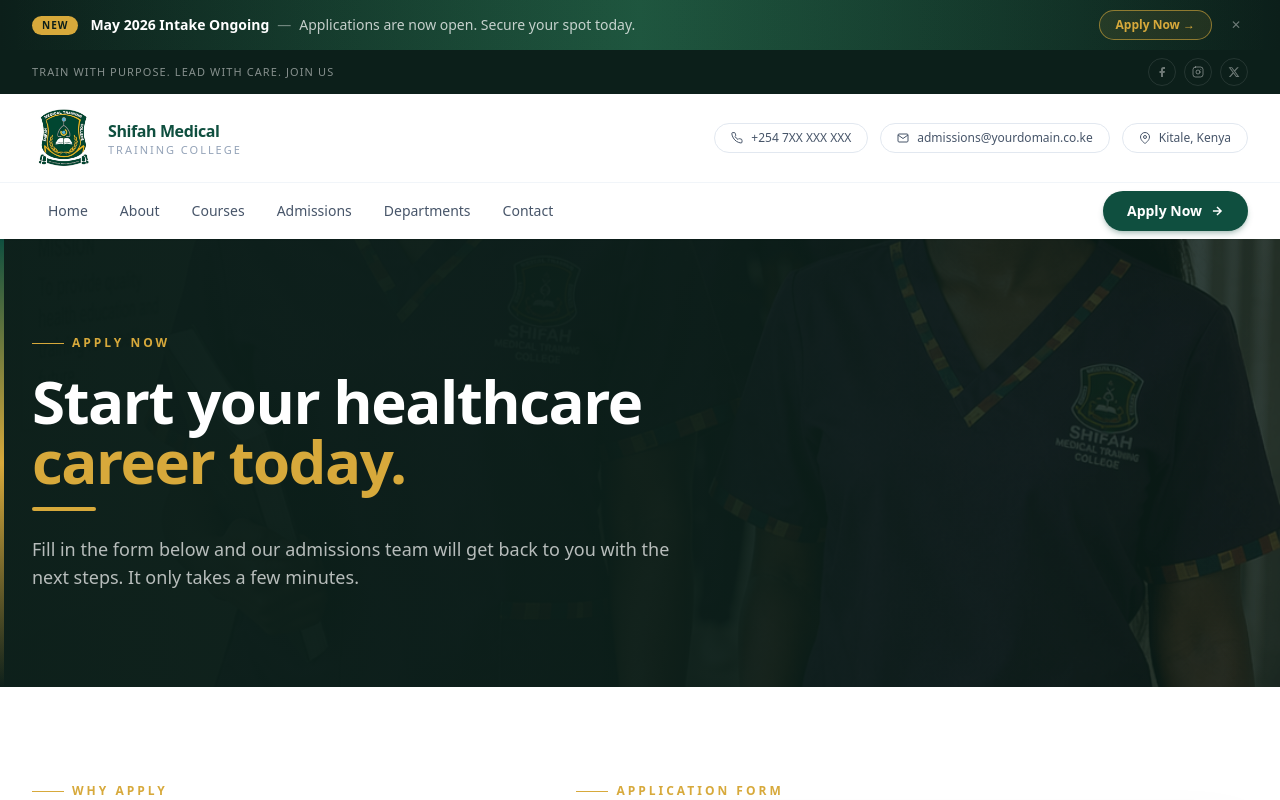
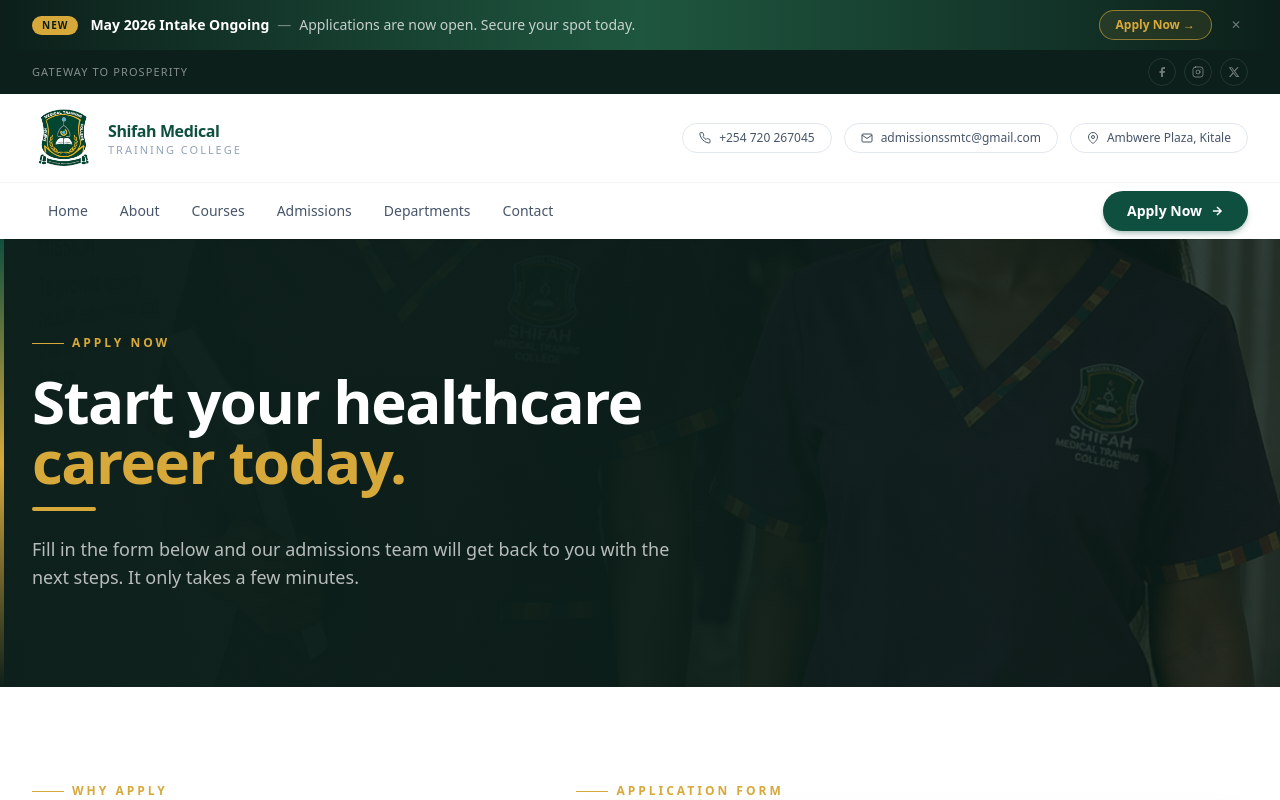
Before and after one commit to majidhawa/shifahmedcollege, a Next.js app: page /apply in a window 1280 px wide. Shown: the top 800 px of the page. Built offline with nearby package versions, Linux system fonts and the light colour scheme.

Commit message:
made changes

```diff
--- a/components/Navbar.tsx
+++ b/components/Navbar.tsx
@@ -28,26 +28,20 @@ export function Navbar() {
 
   return (
     <header className="sticky top-0 z-40 w-full">
-
-      {/* ── TOP BAR ── */}
+      {/* TOP BAR */}
       <div className="bg-brand-dark">
         <div className="container-shell flex items-center justify-between py-2">
-          <p className="text-[11px] tracking-widest text-white/50 uppercase">
-            Train with purpose. Lead with care. Join us
-          </p>
+          <p className="text-[11px] tracking-widest text-white/50 uppercase">Gateway to Prosperity</p>
           <div className="flex items-center gap-2">
-            {/* Facebook */}
-            <Link href="#" aria-label="Facebook"
+            <Link href="https://www.facebook.com/people/Shifah-Medical-Training-College/61588805690949/" target="_blank" rel="noreferrer" aria-label="Facebook"
               className="group flex h-7 w-7 items-center justify-center rounded-full border border-white/10 text-white/40 transition-all duration-300 hover:border-brand-gold/50 hover:text-brand-gold hover:scale-110">
               <svg width="12" height="12" fill="currentColor" viewBox="0 0 24 24"><path d="M18 2h-3a5 5 0 0 0-5 5v3H7v4h3v8h4v-8h3l1-4h-4V7a1 1 0 0 1 1-1h3z"/></svg>
             </Link>
-            {/* Instagram */}
-            <Link href="#" aria-label="Instagram"
+            <Link href="https://www.instagram.com/shifahmedicalcollege?igsh=MWMwcDVvazdqdmIzZQ%3D%3D&utm_source=qr" target="_blank" rel="noreferrer" aria-label="Instagram"
               className="group flex h-7 w-7 items-center justify-center rounded-full border border-white/10 text-white/40 transition-all duration-300 hover:border-brand-gold/50 hover:text-brand-gold hover:scale-110">
               <svg width="12" height="12" fill="none" stroke="currentColor" strokeWidth="2" strokeLinecap="round" strokeLinejoin="round" viewBox="0 0 24 24"><rect x="2" y="2" width="20" height="20" rx="5"/><circle cx="12" cy="12" r="4"/><circle cx="17.5" cy="6.5" r="1" fill="currentColor" stroke="none"/></svg>
             </Link>
-            {/* X */}
-            <Link href="#" aria-label="X"
+            <Link href="https://x.com/shifahmtc" target="_blank" rel="noreferrer" aria-label="X"
               className="group flex h-7 w-7 items-center justify-center rounded-full border border-white/10 text-white/40 transition-all duration-300 hover:border-brand-gold/50 hover:text-brand-gold hover:scale-110">
               <svg width="12" height="12" fill="currentColor" viewBox="0 0 24 24"><path d="M18.244 2.25h3.308l-7.227 8.26 8.502 11.24H16.17l-5.214-6.817L4.99 21.75H1.68l7.73-8.835L1.254 2.25H8.08l4.713 6.231zm-1.161 17.52h1.833L7.084 4.126H5.117z"/></svg>
             </Link>
@@ -55,38 +49,30 @@ export function Navbar() {
         </div>
       </div>
 
-      {/* ── MAIN BAR ── */}
+      {/* MAIN BAR */}
       <div className={`transition-all duration-300 ${scrolled ? 'bg-white shadow-lg shadow-black/8' : 'bg-white shadow-sm'}`}>
-
         {/* Logo + contact row */}
         <div className="container-shell flex items-center justify-between border-b border-slate-100 py-3">
           <Link href="/" className="group flex items-center gap-3">
-            <img
-              src="/images/logo.png"
-              alt="Shifah Medical Training College"
-              className="h-16 w-auto object-contain transition-all duration-300 group-hover:scale-105 group-hover:brightness-110"
-            />
+            <img src="/images/logo.png" alt="Shifah Medical Training College"
+              className="h-16 w-auto object-contain transition-all duration-300 group-hover:scale-105 group-hover:brightness-110" />
             <div className="hidden sm:block leading-tight">
               <p className="text-base font-bold text-brand-green tracking-tight">Shifah Medical</p>
               <p className="text-[11px] font-medium uppercase tracking-[0.18em] text-slate-400">Training College</p>
             </div>
           </Link>
-
-          {/* Contact pills */}
           <div className="hidden lg:flex items-center gap-3">
-            <a href="tel:+254700000000"
-              className="flex items-center gap-2 rounded-full border border-slate-200 px-4 py-1.5 text-xs text-slate-600 transition-all duration-200 hover:border-brand-green/40 hover:bg-brand-green/5 hover:text-brand-green">
+            <a href="tel:+254720267045" className="flex items-center gap-2 rounded-full border border-slate-200 px-4 py-1.5 text-xs text-slate-600 transition-all duration-200 hover:border-brand-green/40 hover:bg-brand-green/5 hover:text-brand-green">
               <svg width="12" height="12" fill="none" stroke="currentColor" strokeWidth="2" viewBox="0 0 24 24"><path d="M22 16.92v3a2 2 0 0 1-2.18 2 19.79 19.79 0 0 1-8.63-3.07A19.5 19.5 0 0 1 4.69 12 19.79 19.79 0 0 1 1.61 3.4 2 2 0 0 1 3.6 1.22h3a2 2 0 0 1 2 1.72c.127.96.361 1.903.7 2.81a2 2 0 0 1-.45 2.11L7.91 8.78a16 16 0 0 0 6 6l.95-.95a2 2 0 0 1 2.11-.45c.907.339 1.85.573 2.81.7A2 2 0 0 1 21.73 16z"/></svg>
-              +254 7XX XXX XXX
+              +254 720 267045
             </a>
-            <a href="mailto:admissions@yourdomain.co.ke"
-              className="flex items-center gap-2 rounded-full border border-slate-200 px-4 py-1.5 text-xs text-slate-600 transition-all duration-200 hover:border-brand-green/40 hover:bg-brand-green/5 hover:text-brand-green">
+            <a href="mailto:admissionssmtc@gmail.com" className="flex items-center gap-2 rounded-full border border-slate-200 px-4 py-1.5 text-xs text-slate-600 transition-all duration-200 hover:border-brand-green/40 hover:bg-brand-green/5 hover:text-brand-green">
               <svg width="12" height="12" fill="none" stroke="currentColor" strokeWidth="2" viewBox="0 0 24 24"><path d="M4 4h16c1.1 0 2 .9 2 2v12c0 1.1-.9 2-2 2H4c-1.1 0-2-.9-2-2V6c0-1.1.9-2 2-2z"/><polyline points="22,6 12,13 2,6"/></svg>
-              admissions@yourdomain.co.ke
+              admissionssmtc@gmail.com
             </a>
             <span className="flex items-center gap-2 rounded-full border border-slate-200 px-4 py-1.5 text-xs text-slate-600">
               <svg width="12" height="12" fill="none" stroke="currentColor" strokeWidth="2" viewBox="0 0 24 24"><path d="M21 10c0 7-9 13-9 13s-9-6-9-13a9 9 0 0 1 18 0z"/><circle cx="12" cy="10" r="3"/></svg>
-              Kitale, Kenya
+              Ambwere Plaza, Kitale
             </span>
           </div>
         </div>
@@ -97,39 +83,22 @@ export function Navbar() {
             {links.map((link) => {
               const active = pathname === link.href;
               return (
-                <Link
-                  key={link.href}
-                  href={link.href}
-                  className={`group relative px-4 py-4 text-sm font-medium transition-colors duration-200 ${
-                    active ? 'text-brand-green' : 'text-slate-600 hover:text-brand-green'
-                  }`}
-                >
+                <Link key={link.href} href={link.href}
+                  className={`group relative px-4 py-4 text-sm font-medium transition-colors duration-200 ${active ? 'text-brand-green' : 'text-slate-600 hover:text-brand-green'}`}>
                   {link.label}
-                  {/* animated underline */}
-                  <span className={`absolute bottom-0 left-3 right-3 h-[2px] rounded-full bg-brand-gold transition-all duration-300 ${
-                    active ? 'opacity-100 scale-x-100' : 'opacity-0 scale-x-0 group-hover:opacity-60 group-hover:scale-x-100'
-                  }`} />
+                  <span className={`absolute bottom-0 left-3 right-3 h-[2px] rounded-full bg-brand-gold transition-all duration-300 ${active ? 'opacity-100 scale-x-100' : 'opacity-0 scale-x-0 group-hover:opacity-60 group-hover:scale-x-100'}`} />
                 </Link>
               );
             })}
           </nav>
-
-          {/* Apply + hamburger */}
           <div className="flex items-center gap-3 py-2">
-            <Link
-              href="/apply"
-              className="hidden md:inline-flex items-center gap-2 rounded-full bg-brand-green px-6 py-2.5 text-sm font-semibold text-white shadow-md shadow-brand-green/25 transition-all duration-300 hover:bg-brand-dark hover:shadow-lg hover:shadow-brand-green/20 hover:-translate-y-0.5 active:translate-y-0"
-            >
+            <Link href="/apply"
+              className="hidden md:inline-flex items-center gap-2 rounded-full bg-brand-green px-6 py-2.5 text-sm font-semibold text-white shadow-md shadow-brand-green/25 transition-all duration-300 hover:bg-brand-dark hover:shadow-lg hover:shadow-brand-green/20 hover:-translate-y-0.5 active:translate-y-0">
               Apply Now
               <svg width="14" height="14" fill="none" stroke="currentColor" strokeWidth="2.5" viewBox="0 0 24 24"><path d="M5 12h14M12 5l7 7-7 7"/></svg>
             </Link>
-
-            {/* Hamburger */}
-            <button
-              onClick={() => setMenuOpen((o) => !o)}
-              aria-label="Toggle menu"
-              className="flex lg:hidden flex-col justify-center items-center w-10 h-10 gap-[5px] rounded-xl border border-slate-200 hover:border-brand-green/30 hover:bg-slate-50 transition-all duration-200"
-            >
+            <button onClick={() => setMenuOpen((o) => !o)} aria-label="Toggle menu"
+              className="flex lg:hidden flex-col justify-center items-center w-10 h-10 gap-[5px] rounded-xl border border-slate-200 hover:border-brand-green/30 hover:bg-slate-50 transition-all duration-200">
               <span className={`block h-[2px] w-5 rounded bg-slate-700 transition-all duration-300 origin-center ${menuOpen ? 'rotate-45 translate-y-[7px]' : ''}`} />
               <span className={`block h-[2px] w-5 rounded bg-slate-700 transition-all duration-300 ${menuOpen ? 'opacity-0 scale-x-0' : ''}`} />
               <span className={`block h-[2px] w-5 rounded bg-slate-700 transition-all duration-300 origin-center ${menuOpen ? '-rotate-45 -translate-y-[7px]' : ''}`} />
@@ -138,39 +107,28 @@ export function Navbar() {
         </div>
       </div>
 
-      {/* ── MOBILE MENU ── */}
+      {/* MOBILE MENU */}
       <div className={`lg:hidden overflow-hidden transition-all duration-400 ease-in-out ${menuOpen ? 'max-h-[500px]' : 'max-h-0'}`}>
         <div className="border-t border-slate-100 bg-white shadow-xl">
           <nav className="container-shell flex flex-col py-4 gap-1">
             {links.map((link, i) => {
               const active = pathname === link.href;
               return (
-                <Link
-                  key={link.href}
-                  href={link.href}
+                <Link key={link.href} href={link.href}
                   style={{ transitionDelay: menuOpen ? `${i * 40}ms` : '0ms' }}
-                  className={`flex items-center justify-between rounded-xl px-4 py-3 text-sm font-medium transition-all duration-200 ${
-                    active
-                      ? 'bg-brand-green/8 text-brand-green'
-                      : 'text-slate-700 hover:bg-slate-50 hover:text-brand-green'
-                  }`}
-                >
+                  className={`flex items-center justify-between rounded-xl px-4 py-3 text-sm font-medium transition-all duration-200 ${active ? 'bg-brand-green/8 text-brand-green' : 'text-slate-700 hover:bg-slate-50 hover:text-brand-green'}`}>
                   {link.label}
                   {active && <span className="h-1.5 w-1.5 rounded-full bg-brand-gold" />}
                 </Link>
               );
             })}
-            <Link
-              href="/apply"
-              className="mt-3 flex items-center justify-center gap-2 rounded-full bg-brand-green py-3 text-sm font-semibold text-white shadow-md shadow-brand-green/20 transition hover:bg-brand-dark"
-            >
+            <Link href="/apply" className="mt-3 flex items-center justify-center gap-2 rounded-full bg-brand-green py-3 text-sm font-semibold text-white shadow-md shadow-brand-green/20 transition hover:bg-brand-dark">
               Apply Now
               <svg width="14" height="14" fill="none" stroke="currentColor" strokeWidth="2.5" viewBox="0 0 24 24"><path d="M5 12h14M12 5l7 7-7 7"/></svg>
             </Link>
           </nav>
         </div>
       </div>
-
     </header>
   );
 }
--- a/data/site.ts
+++ b/data/site.ts
@@ -21,66 +21,45 @@ export const site = {
   shortName: 'Shifah Medical College',
   tagline: 'Gateway to Prosperity',
   intake: 'May 2026 Intake Ongoing',
-  location: 'Kitale, Kenya',
-  phone: '+254 7XX XXX XXX',
-  whatsapp: '+254 7XX XXX XXX',
-  email: 'admissions@yourdomain.co.ke',
+  location: 'Ambwere Plaza, 2nd Floor, Kitale Town',
+  phone: '+254 720 267045',
+  whatsapp: '+254 755 147452',
+  email: 'admissionssmtc@gmail.com',
   heroSlides: [
     {
-      image: '/images/hero10.jpeg',
+      image: '/images/hero1.jpeg',
       title: 'Train for a meaningful career in healthcare.',
       text: 'Modern, clean, and practical medical training designed to prepare students for real-world service and professional growth.'
     },
     {
-      image: '/images/hero11.jpeg',
+      image: '/images/hero4.jpeg',
       title: 'Hands-on learning that builds confidence.',
       text: 'From safe phlebotomy to clinical support skills, our programs focus on practical competence and professional readiness.'
     },
     {
-      image: '/images/hero12.jpeg',
+      image: '/images/hero3.jpeg',
       title: 'A trusted institution for skill, discipline, and impact.',
       text: 'Explore healthcare-focused training supported by strong values, industry alignment, and a clear admissions pathway.'
     }
   ],
-
-
   marqueeItems: [
     'May 2026 intake ongoing',
     'Applications now open',
     'Caregiving, Safe Phlebotomy & Dialysis Technology available',
     'Practical training with a strong professional focus'
   ],
-
   vision: 'To be a centre of quality training and professional excellence in healthcare education.',
   mission: 'To strive to equip students with the knowledge, practical skills, and ethical values needed to excel in their professional roles.',
   motto: 'Gateway to Prosperity',
   about:
-    'Shifaah Medical Training College is positioned as a career-focused medical training institution in Kitale, committed to equipping learners with practical healthcare skills, ethical values, and a strong foundation for professional growth.',
+    'Shifah Medical Training College is positioned as a career-focused medical training institution in Kitale, committed to equipping learners with practical healthcare skills, ethical values, and a strong foundation for professional growth.',
   values: [
-    {
-      title: 'Excellence',
-      text: 'We pursue the highest standards in education, training, and healthcare service.'
-    },
-    {
-      title: 'Integrity',
-      text: 'We uphold honesty, transparency, and ethical conduct in all interactions.'
-    },
-    {
-      title: 'Evidence-Based Practice',
-      text: 'We value informed training and care guided by best evidence, expertise, and human dignity.'
-    },
-    {
-      title: 'Compassion',
-      text: 'We foster empathy, sensitivity, and respect for every individual.'
-    },
-    {
-      title: 'Collaboration',
-      text: 'We promote teamwork and interdisciplinary communication for better outcomes.'
-    },
-    {
-      title: 'Innovation',
-      text: 'We embrace creativity, adaptability, and continuous improvement in learning and service.'
-    }
+    { title: 'Excellence', text: 'We pursue the highest standards in education, training, and healthcare service.' },
+    { title: 'Integrity', text: 'We uphold honesty, transparency, and ethical conduct in all interactions.' },
+    { title: 'Evidence-Based Practice', text: 'We value informed training and care guided by best evidence, expertise, and human dignity.' },
+    { title: 'Compassion', text: 'We foster empathy, sensitivity, and respect for every individual.' },
+    { title: 'Collaboration', text: 'We promote teamwork and interdisciplinary communication for better outcomes.' },
+    { title: 'Innovation', text: 'We embrace creativity, adaptability, and continuous improvement in learning and service.' }
   ],
   departments: [
     'Nursing Sciences',
@@ -130,8 +109,8 @@ export const courses: Course[] = [
     duration: '6 Months',
     fee: 'KSh 65,000',
     entry: 'KCSE D- and above',
-    heroImage: '/images/hero4.jpeg',
-    summary: 'Gain hands-on skills in patient care, hygiene, mobility and elderly support. Start your healthcare career at Shifaah Medical Training College today.',
+    heroImage: '/images/hero9.jpeg',
+    summary: 'Gain hands-on skills in patient care, hygiene, mobility and elderly support. Start your healthcare career at Shifah Medical Training College today.',
     overview: [
       'Our CNA & Caregiving programme is designed for learners who want to build practical caregiving skills for patient support and daily care.',
       'It emphasizes responsibility, empathy, professional conduct, and readiness for care-focused environments including home care, residential facilities, and community support roles.'
@@ -142,17 +121,9 @@ export const courses: Course[] = [
       'Professional communication and ethics',
       'Practical preparation for caregiving environments'
     ],
-    accreditation: [
-      'NITA accredited certificate recognized locally and internationally'
-    ],
-    careerPaths: [
-      'Home care',
-      'Residential facilities',
-      'Community support'
-    ],
-    entryRequirements: [
-      'KCSE mean grade of D- and above'
-    ]
+    accreditation: ['NITA accredited certificate recognized locally and internationally'],
+    careerPaths: ['Home care', 'Residential facilities', 'Community support'],
+    entryRequirements: ['KCSE mean grade of D- and above']
   },
   {
     slug: 'phlebotomy',
@@ -161,7 +132,7 @@ export const courses: Course[] = [
     duration: '2 Months',
     fee: 'KSh 30,000',
     entry: 'KCSE D- and above',
-    heroImage: '/images/hero1.jpeg',
+    heroImage: '/images/hero10.jpeg',
     summary: 'Foundational knowledge and hands-on skills in phlebotomy, preparing healthcare workers to perform safe, ethical, and accurate blood specimen collection.',
     overview: [
       'This short course provides foundational knowledge and hands-on skills in phlebotomy, preparing healthcare workers to perform safe, ethical, and accurate blood specimen collection.',
@@ -193,12 +164,12 @@ export const courses: Course[] = [
     duration: '3 Months',
     fee: 'Contact admissions for final fee guidance',
     entry: 'KCSE D- and above / Healthcare providers',
-    heroImage: '/images/hero6.jpeg',
+    heroImage: '/images/hero11.jpeg',
     summary: 'A technical programme introducing students to dialysis processes, machine handling, patient monitoring, and clinical response in renal care settings.',
     overview: [
       'Dialysis is the process of removing excess water, solutes and toxins from the blood through an artificial manner using medical equipment or machinery. It is generally applied to those suffering from kidney ailments or whose kidneys have stopped natural functioning.',
       'A dialysis technician assembles the machine, ensures it is in working order and sterile, checks the patient chart, administers local anaesthesia, and inserts the needle to start dialysis according to prescription.',
-      'During dialysis, the technician monitors anticoagulant and fluid rates, adjusts them as needed, ensures the patient is in the proper position, and responds to any alarms or emergencies. After dialysis, the technician disconnects and cleans the machine and records the patient\'s vital signs.'
+      "During dialysis, the technician monitors anticoagulant and fluid rates, adjusts them as needed, ensures the patient is in the proper position, and responds to any alarms or emergencies. After dialysis, the technician disconnects and cleans the machine and records the patient's vital signs."
     ],
     highlights: [
       'Machine assembly, preparation and sterilization',
```
